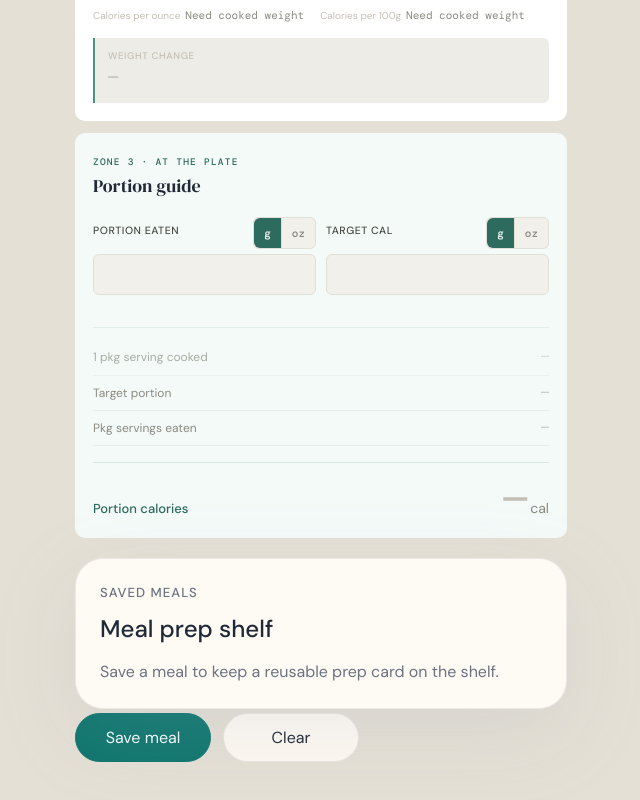
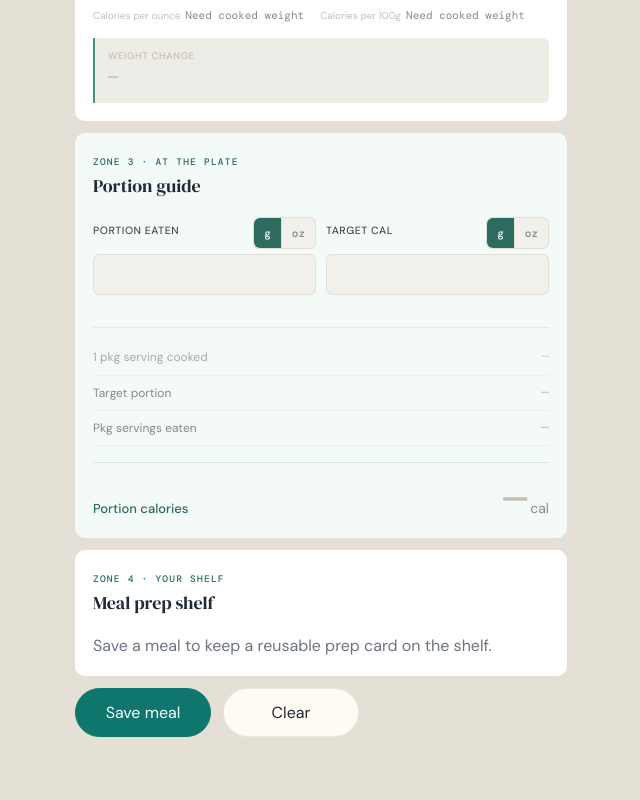
Before and after one commit to relomy/portion_pilot, a React (Vite) app: page / in a window 1280 px wide. Shown: the part 1043-1843 px from the top of the page, without its empty margins (319-959 px from the left). Built offline with nearby package versions, Linux system fonts and the light colour scheme; a web font is replaced by a local one.

Commit message:
style: align meal prep shelf with zone4 visual contract

```diff
--- a/src/components/SavedMealsList.tsx
+++ b/src/components/SavedMealsList.tsx
@@ -13,9 +13,12 @@ export function SavedMealsList({
   onDelete,
 }: SavedMealsListProps) {
   return (
-    <section className="saved-meals-placeholder" data-testid="saved-meals-region">
-      <p className="eyebrow">Saved meals</p>
-      <h2>Meal prep shelf</h2>
+    <section
+      className="zone zone--shelf saved-meals-placeholder"
+      data-testid="saved-meals-region"
+    >
+      <p className="zone__eyebrow">Zone 4 · Your shelf</p>
+      <h2 className="zone__title">Meal prep shelf</h2>
 
       {meals.length === 0 ? (
         <p className="saved-meals-empty">
--- a/src/index.css
+++ b/src/index.css
@@ -187,6 +187,10 @@ input:disabled {
 
 .zone--portion {
   background: var(--zone-3-bg);
+}
+
+.zone--shelf {
+  background: var(--zone-bg);
 }
 
 .zone__eyebrow {
@@ -636,22 +640,15 @@ input:disabled {
 }
 
 .saved-meals-placeholder {
-  margin-top: 1.25rem;
-  border: 1px solid var(--rule);
-  border-radius: 28px;
-  box-shadow: var(--shadow);
-  padding: 1.5rem;
-  background: var(--worksheet);
-  animation: rise-in 300ms ease both;
-  animation-delay: 140ms;
-}
-
-.saved-meals-placeholder h2 {
-  margin: 0;
+  margin-top: 0;
 }
 
 .saved-meals-placeholder p {
   color: var(--steel);
+}
+
+.zone.saved-meals-placeholder .zone__eyebrow {
+  color: var(--teal);
 }
 
 .dev-panel {
```
Also changed, not shown: 2 other files (tests, documents, lock files or other folders).
